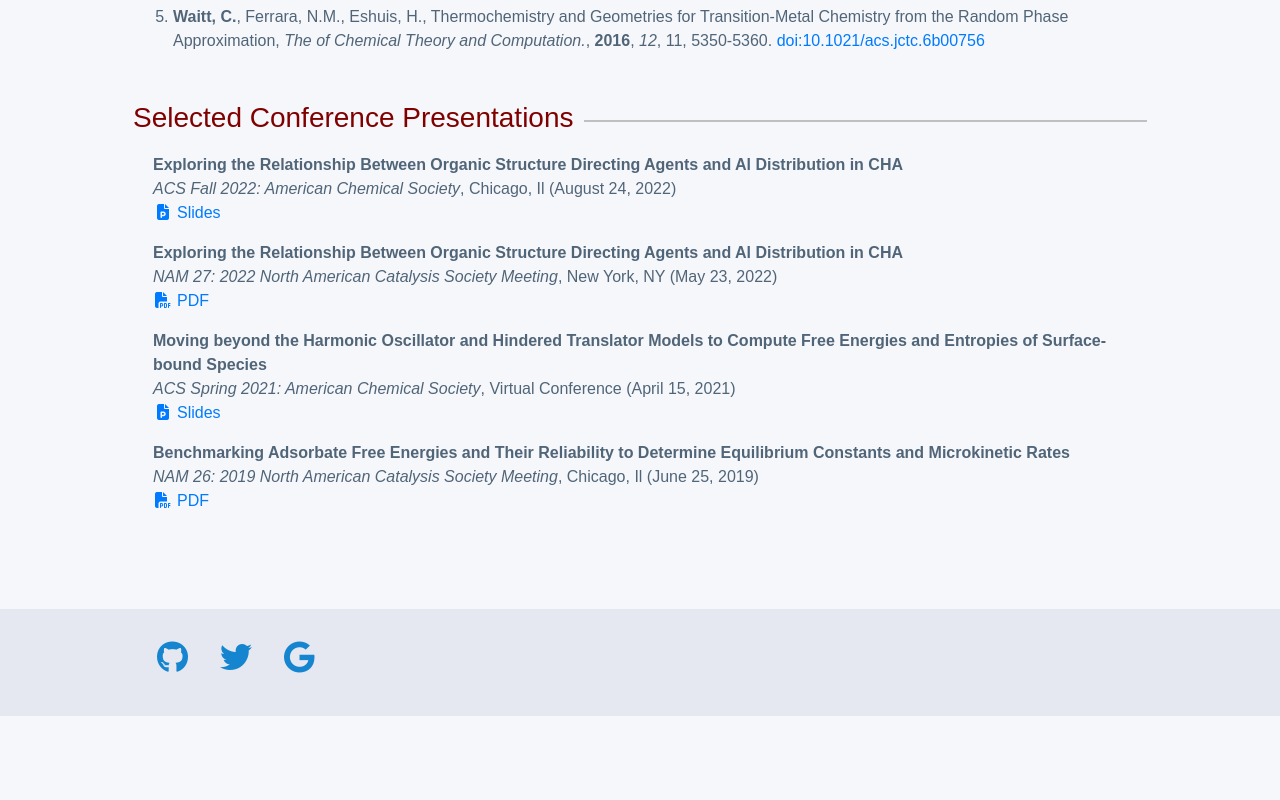
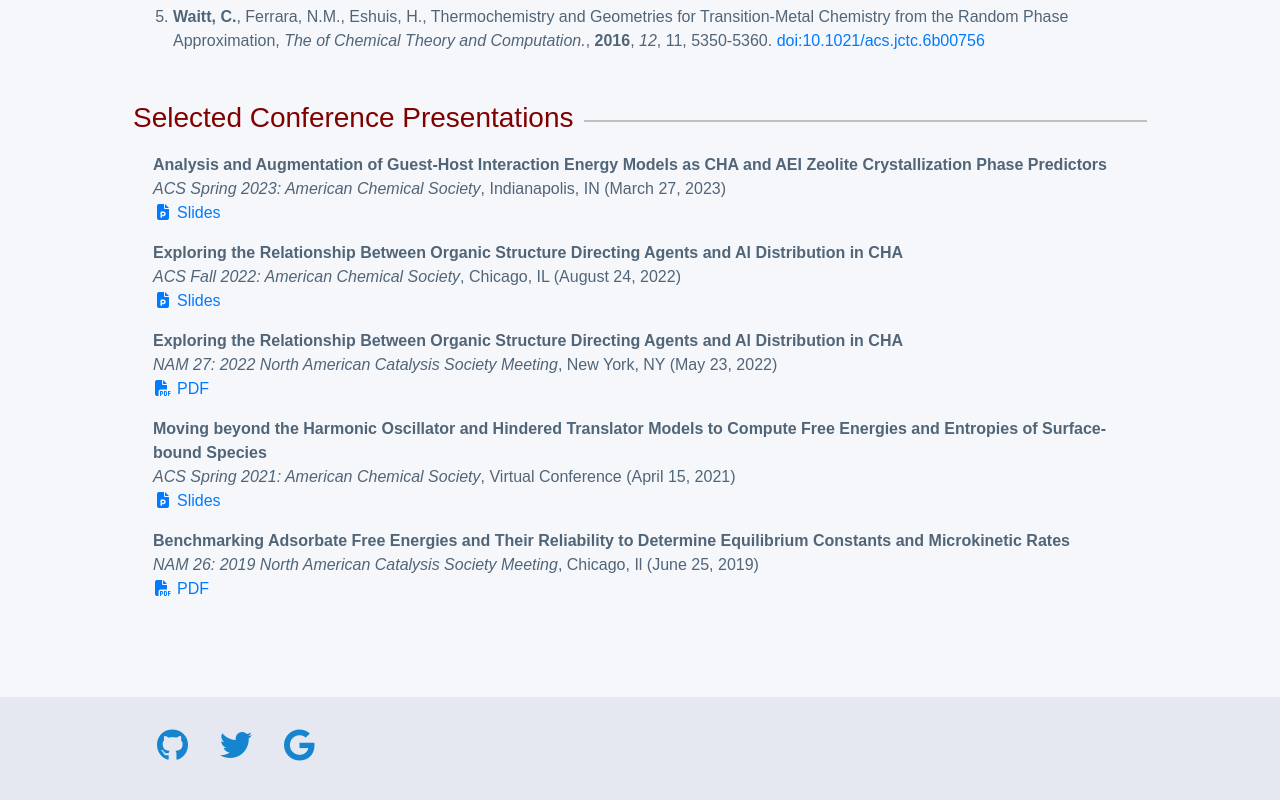
Before and after one commit to cwaitt/cwaitt.github.io, a plain HTML site: page research.html in a window 1280 px wide. Shown: the part 1756-2556 px from the top of the page. Before the commit the page ends 2472 px from the top, so only its background shows below. Drawn offline with nearby package versions, Linux system fonts and the light colour scheme.

Commit message:
updated CV and conference presentations

```diff
--- a/research.html
+++ b/research.html
@@ -206,8 +206,11 @@
         <h3><span>Selected Conference Presentations</span></h3>
 
         <dl id="conference-presentations">
+          <dt>Analysis and Augmentation of Guest-Host Interaction Energy Models as CHA and AEI Zeolite Crystallization Phase Predictors</dt>
+          <dd><em>ACS Spring 2023: American Chemical Society</em>, Indianapolis, IN (March 27, 2023)<br><a href="https://docs.google.com/presentation/d/1HDmVOMAG8RhO6F535iI2myqyedsqbjps/edit?usp=sharing&ouid=102380082683696503494&rtpof=true&sd=true"
+            target="_blank"><i class="fa fa-fw fa-file-powerpoint mr-1"></i>Slides</a></dd>
           <dt>Exploring the Relationship Between Organic Structure Directing Agents and Al Distribution in CHA</dt>
-          <dd><em>ACS Fall 2022: American Chemical Society</em>, Chicago, Il (August 24, 2022)<br><a href="https://docs.google.com/presentation/d/15BVR-LH-mKX7HIri8sbyyT74xjoYBO9r/edit?usp=sharing&ouid=102380082683696503494&rtpof=true&sd=true"
+          <dd><em>ACS Fall 2022: American Chemical Society</em>, Chicago, IL (August 24, 2022)<br><a href="https://docs.google.com/presentation/d/15BVR-LH-mKX7HIri8sbyyT74xjoYBO9r/edit?usp=sharing&ouid=102380082683696503494&rtpof=true&sd=true"
             target="_blank"><i class="fa fa-fw fa-file-powerpoint mr-1"></i>Slides</a></dd>
           <dt>Exploring the Relationship Between Organic Structure Directing Agents and Al Distribution in CHA</dt>
           <dd><em>NAM 27: 2022 North American Catalysis Society Meeting</em>, New York, NY (May 23, 2022)<br><a href="https://drive.google.com/file/d/1Qa9cQd_WE7w3zpTfDlkb7JnTIP2VtjN9/view?usp=sharing"
```
Also changed, not shown: 2 other files.
